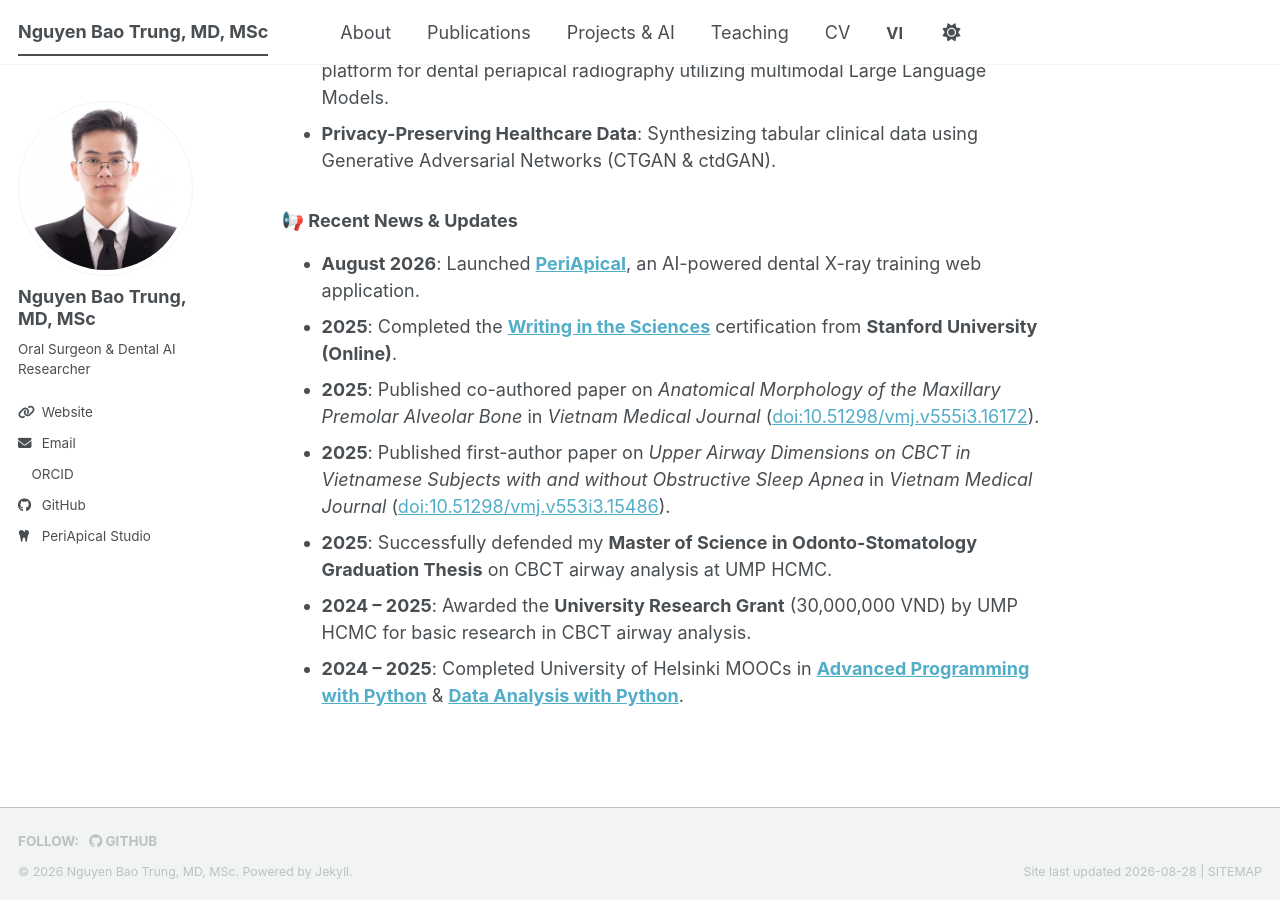
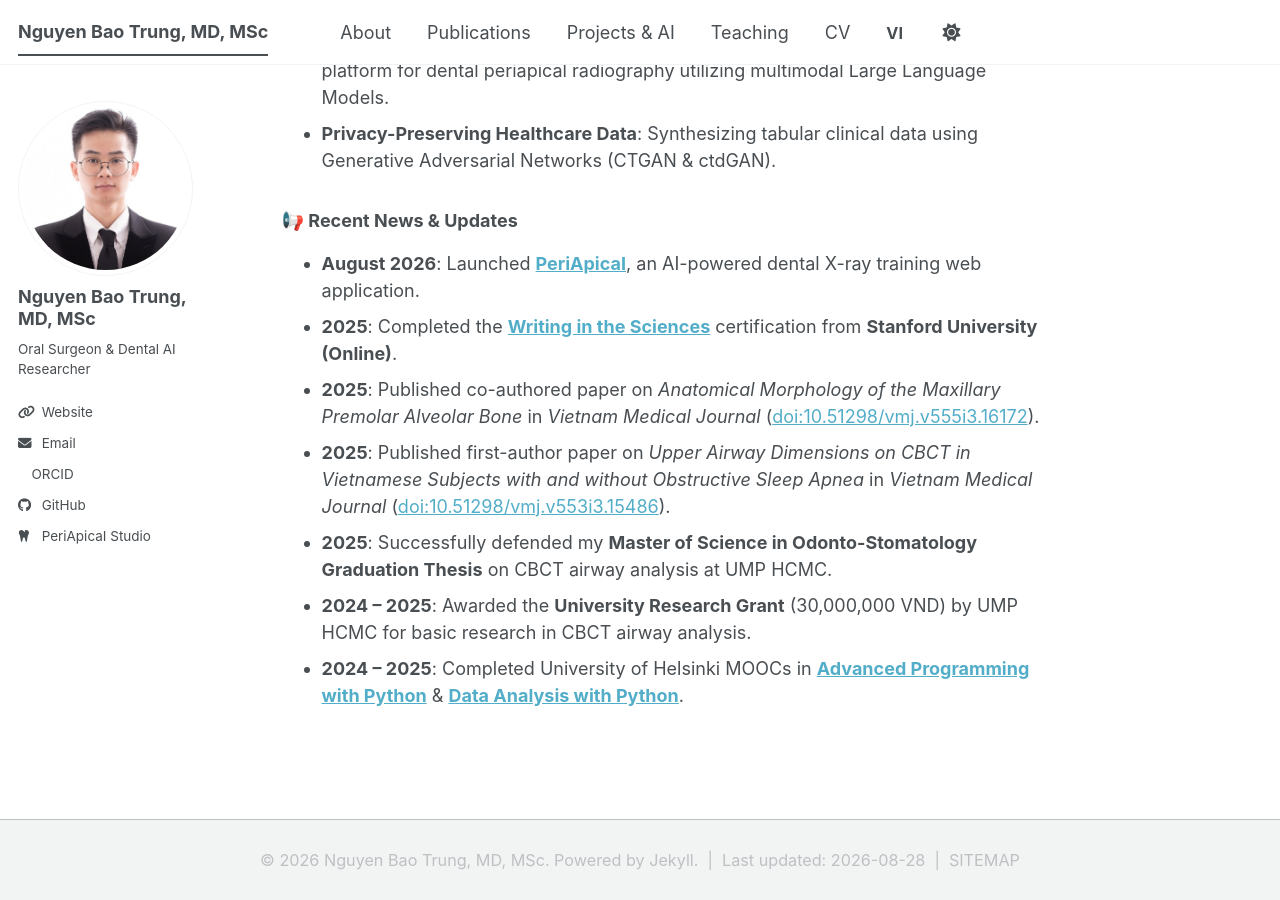
Before and after one commit to trungnb/trungnb.github.io, a Jekyll site: the page built from _pages/about.md, in a window 1280 px wide and 900 px high, scrolled down 545 px. Built offline with Jekyll 4.4.1, drawn with Linux system fonts in a browser that asks for light colours; a style sheet for code colours, icons or effects is not loaded.

Commit message:
Compact the footer by merging lines and removing redundant follow section

```diff
--- a/_includes/footer.html
+++ b/_includes/footer.html
@@ -1,22 +1,7 @@
 {% include base_path %}
 
-{% if site.author.github or site.author.bitbucket or site.atom_feed.hide != true %}
-<div class="page__footer-follow">
-  <ul class="social-icons">
-    {% if site.data.ui-text[site.locale].follow_label %}
-      <li><strong>{{ site.data.ui-text[site.locale].follow_label }}</strong></li>
-    {% endif %}
-    {% if site.author.github %}
-      <li><a href="https://github.com/{{ site.author.github }}"><i class="fab fa-github" aria-hidden="true"></i> GitHub</a></li>
-    {% endif %}
-    {% if site.author.bitbucket %}
-      <li><a href="https://bitbucket.org/{{ site.author.bitbucket }}"><i class="fab fa-bitbucket" aria-hidden="true"></i> Bitbucket</a></li>
-    {% endif %}
-  </ul>
+<div class="page__footer-copyright" style="text-align: center; font-size: 0.9em; padding: 10px 0;">
+  &copy; {{ site.time | date: '%Y' }} {% if page.url contains '/vi/' %}ThS.Bs. Nguyễn Bảo Trung{% else %}{{ site.name | default: site.title }}{% endif %}. {{ site.data.ui-text[site.locale].powered_by | default: "Powered by" }} <a href="https://jekyllrb.com" rel="nofollow">Jekyll</a>. &nbsp;|&nbsp;
+  {% if page.url contains '/vi/' %}Cập nhật lần cuối:{% else %}Last updated:{% endif %} {{ "now" | date: '%Y-%m-%d' }} &nbsp;|&nbsp;
+  <a href="/sitemap/" style="text-transform: uppercase;">{{ site.data.ui-text[site.locale].site_map | default: "Sitemap" }}</a>
 </div>
-{% endif %}
-
-<div class="page__footer-copyright" style="display: flex; justify-content: space-between; align-items: center; flex-wrap: wrap;">
-  <div>&copy; {{ site.time | date: '%Y' }} {% if page.url contains '/vi/' %}ThS.Bs. Nguyễn Bảo Trung{% else %}{{ site.name | default: site.title }}{% endif %}. {{ site.data.ui-text[site.locale].powered_by | default: "Powered by" }} <a href="https://jekyllrb.com" rel="nofollow">Jekyll</a>.</div>
-  <div>Site last updated {{ "now" | date: '%Y-%m-%d' }} | <a href="/sitemap/" style="text-transform: uppercase;">{{ site.data.ui-text[site.locale].site_map | default: "Sitemap" }}</a></div>
-</div>
```
